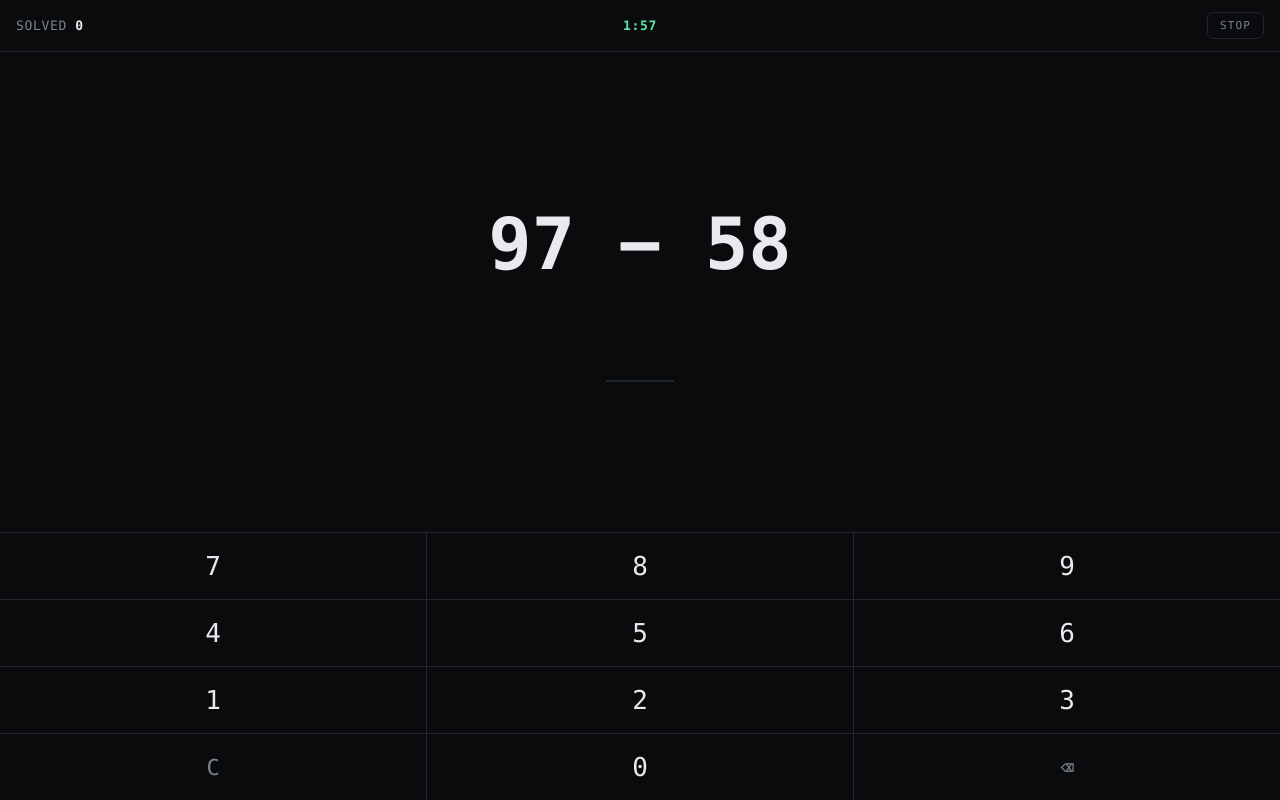
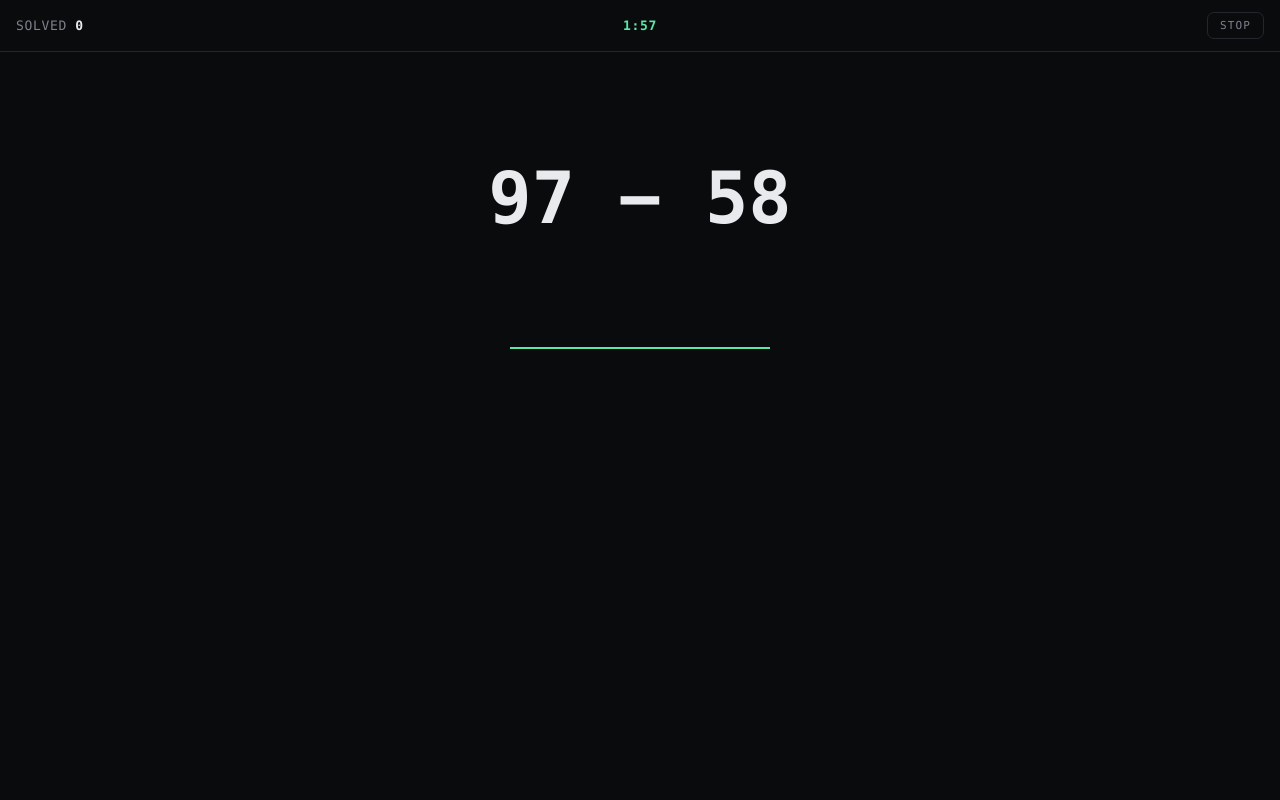
Before and after one commit to koala396/arithmetic-tester, a plain HTML site: page index.html in a window 1280 px wide. Both pictures are taken after a click on the button "Start". Drawn offline with Linux system fonts and the light colour scheme.

Commit message:
Add files via upload

```diff
--- a/index.html
+++ b/index.html
@@ -41,32 +41,21 @@
   }
   .bar .stop:active{border-color:var(--warn);color:var(--warn)}
 
-  /* play: problem + answer */
-  .play{flex:1;display:flex;flex-direction:column;align-items:center;justify-content:center;gap:28px;padding:18px}
+  /* play: problem + answer.  Anchored toward the top third so the
+     system keyboard (bottom of screen) never overlaps or pushes them. */
+  .play{flex:1;display:flex;flex-direction:column;align-items:center;
+    justify-content:flex-start;gap:30px;padding:0 18px;
+    padding-top:clamp(44px,13vh,130px)}
   .problem{font-size:clamp(38px,12vw,72px);font-weight:600;font-variant-numeric:tabular-nums;white-space:nowrap}
   .answer{
-    min-height:1.2em;min-width:2ch;text-align:center;
-    color:var(--accent);font-size:clamp(32px,10vw,56px);font-weight:600;
-    font-variant-numeric:tabular-nums;border-bottom:2px solid var(--line);
-    padding:4px 12px 8px;display:flex;align-items:center;justify-content:center;
+    width:min(70vw,260px);background:transparent;border:none;
+    border-bottom:2px solid var(--line);color:var(--accent);
+    text-align:center;font-family:inherit;
+    font-size:clamp(32px,10vw,56px);font-weight:600;
+    font-variant-numeric:tabular-nums;padding:4px 0 8px;outline:none;
+    -webkit-user-select:text;user-select:text;
   }
-  .caret{display:inline-block;width:2px;height:.9em;background:var(--accent);margin-left:2px;animation:blink 1s steps(2,start) infinite}
-  @keyframes blink{to{visibility:hidden}}
-  @media (prefers-reduced-motion:reduce){.caret{animation:none}}
-
-  /* play: numpad */
-  .pad{
-    display:grid;grid-template-columns:repeat(3,1fr);gap:1px;
-    background:var(--line);border-top:1px solid var(--line);
-    padding-bottom:env(safe-area-inset-bottom);
-  }
-  .key{
-    background:var(--bg);border:none;color:var(--ink);
-    font-family:inherit;font-size:26px;font-weight:500;font-variant-numeric:tabular-nums;
-    padding:18px 0;cursor:pointer;touch-action:manipulation;transition:background .06s;
-  }
-  .key:active{background:var(--panel)}
-  .key.util{color:var(--dim);font-size:22px}
+  .answer:focus{border-bottom-color:var(--accent)}
 
   /* overlays */
   .screen{position:fixed;inset:0;background:var(--bg);z-index:5;
@@ -131,9 +120,9 @@
 </div>
 <div class="play">
   <div class="problem" id="problem">7 + 4</div>
-  <div class="answer" id="answer"><span class="caret"></span></div>
+  <input class="answer" id="answer" type="text" inputmode="numeric" pattern="[0-9]*"
+         autocomplete="off" autocorrect="off" autocapitalize="off" spellcheck="false" aria-label="Answer">
 </div>
-<div class="pad" id="pad"></div>
 
 <!-- HOME -->
 <div class="screen" id="homeScreen">
@@ -165,21 +154,21 @@
     </div>
     <div class="row">
       <span class="note">Duration</span>
-      <div class="range-inputs"><input class="num" id="dur" type="number"><span>sec</span></div>
+      <div class="range-inputs"><input class="num" id="dur" type="number" inputmode="numeric"><span>sec</span></div>
     </div>
     <div class="grp">
       <h3>Addition / Subtraction</h3>
       <div class="row"><span class="note">term A</span>
-        <div class="range-inputs"><input class="num" id="aMin" type="number"><span>&ndash;</span><input class="num" id="aMax" type="number"></div></div>
+        <div class="range-inputs"><input class="num" id="aMin" type="number" inputmode="numeric"><span>&ndash;</span><input class="num" id="aMax" type="number" inputmode="numeric"></div></div>
       <div class="row"><span class="note">term B</span>
-        <div class="range-inputs"><input class="num" id="bMin" type="number"><span>&ndash;</span><input class="num" id="bMax" type="number"></div></div>
+        <div class="range-inputs"><input class="num" id="bMin" type="number" inputmode="numeric"><span>&ndash;</span><input class="num" id="bMax" type="number" inputmode="numeric"></div></div>
     </div>
     <div class="grp">
       <h3>Multiplication / Division</h3>
       <div class="row"><span class="note">term A</span>
-        <div class="range-inputs"><input class="num" id="cMin" type="number"><span>&ndash;</span><input class="num" id="cMax" type="number"></div></div>
+        <div class="range-inputs"><input class="num" id="cMin" type="number" inputmode="numeric"><span>&ndash;</span><input class="num" id="cMax" type="number" inputmode="numeric"></div></div>
       <div class="row"><span class="note">term B</span>
-        <div class="range-inputs"><input class="num" id="dMin" type="number"><span>&ndash;</span><input class="num" id="dMax" type="number"></div></div>
+        <div class="range-inputs"><input class="num" id="dMin" type="number" inputmode="numeric"><span>&ndash;</span><input class="num" id="dMax" type="number" inputmode="numeric"></div></div>
     </div>
     <button class="btn" id="saveBtn">Done</button>
   </div>
@@ -213,7 +202,7 @@
   const $ = id => document.getElementById(id);
   const rnd = (lo,hi) => Math.floor(Math.random()*(hi-lo+1))+lo;
 
-  let sel=0, answer=0, buf='', score=0, running=false, startedAt=0, endAt=0, tick=null;
+  let sel=0, answer=0, score=0, running=false, startedAt=0, endAt=0, tick=null;
   const cfg = () => PRESETS[sel];
 
   /* ---- preset cards ---- */
@@ -248,18 +237,7 @@
     else if(op==='mul'){const a=rnd(c.mul.aMin,c.mul.aMax),b=rnd(c.mul.bMin,c.mul.bMax);text=`${a} \u00d7 ${b}`;answer=a*b;}
     else{const a=rnd(c.mul.aMin,c.mul.aMax),b=rnd(c.mul.bMin,c.mul.bMax);text=`${a*b} \u00f7 ${a}`;answer=b;}
     $('problem').textContent=text;
-    buf=''; render();
-  }
-  function render(){
-    $('answer').innerHTML = (buf===''?'':`<span>${buf}</span>`)+'<span class="caret"></span>';
-  }
-  function handleKey(k){
-    if(!running) return;
-    if(k==='C') buf='';
-    else if(k==='\u232b') buf=buf.slice(0,-1);
-    else if(buf.length<7) buf+=k;
-    render();
-    if(buf!=='' && parseInt(buf,10)===answer){ score++; $('score').textContent=score; nextProblem(); }
+    const a=$('answer'); a.value=''; if(running) a.focus();
   }
 
   function fmt(s){return Math.floor(s/60)+':'+String(s%60).padStart(2,'0');}
@@ -273,11 +251,11 @@
     running=true; startedAt=Date.now(); endAt=startedAt+cfg().dur*1000;
     $('homeScreen').classList.add('hidden'); $('endScreen').classList.add('hidden');
     update(); clearInterval(tick); tick=setInterval(update,250);
-    nextProblem();
+    nextProblem(); $('answer').focus();
   }
   function finish(reason){
     if(!running) return;
-    running=false; clearInterval(tick);
+    running=false; clearInterval(tick); $('answer').blur();
     const elapsed=Math.min(cfg().dur,(Date.now()-startedAt)/1000);
     const rate=elapsed>=1 ? (score/(elapsed/60)).toFixed(1) : '0.0';
     $('endTitle').textContent = reason==='stopped' ? 'Stopped' : 'Time';
@@ -286,20 +264,12 @@
     $('endScreen').classList.remove('hidden');
   }
 
-  /* ---- numpad ---- */
-  const KEYS=['7','8','9','4','5','6','1','2','3','C','0','\u232b'];
-  const pad=$('pad');
-  KEYS.forEach(k=>{
-    const b=document.createElement('button');
-    b.className='key'+(/[0-9]/.test(k)?'':' util');
-    b.textContent=k;
-    b.addEventListener('click',()=>handleKey(k));
-    pad.appendChild(b);
-  });
-  window.addEventListener('keydown',e=>{
+  /* ---- answer input: auto-advance when correct ---- */
+  $('answer').addEventListener('input',e=>{
     if(!running) return;
-    if(e.key>='0'&&e.key<='9') handleKey(e.key);
-    else if(e.key==='Backspace') handleKey('\u232b');
+    const v=e.target.value.replace(/[^0-9]/g,'');
+    if(v!==e.target.value) e.target.value=v;
+    if(v!=='' && parseInt(v,10)===answer){ score++; $('score').textContent=score; nextProblem(); }
   });
 
   /* ---- settings ---- */
```
